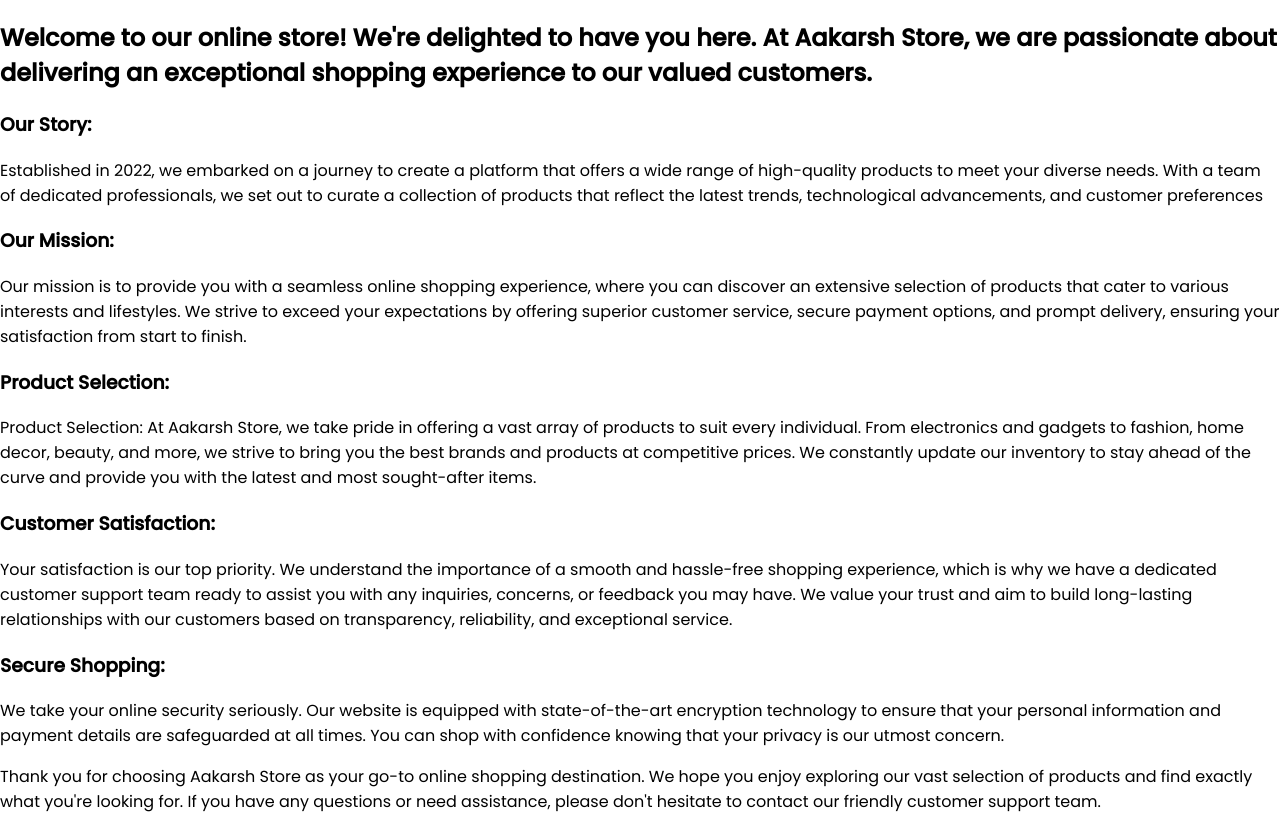
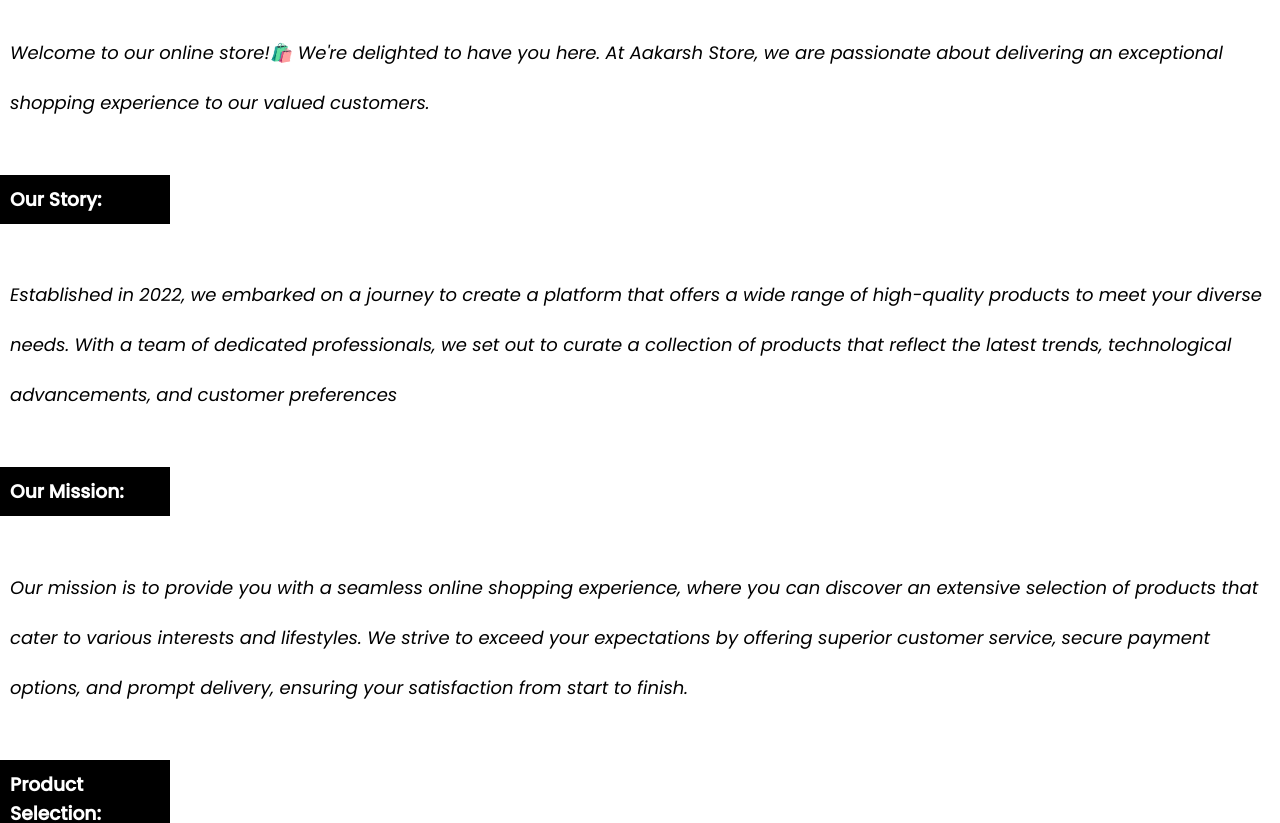
Before and after one commit to aakarshpatel84/ecommerce-store, a React (Create React App) app: page /about in a window 1280 px wide. Shown: the top 823 px of the page. Built offline with nearby package versions, Linux system fonts and the light colour scheme.

Commit message:
Add styling to about page

```diff
--- a/src/App.css
+++ b/src/App.css
@@ -1,5 +1,8 @@
 .App {
   /* text-align: center; */
+  margin: 00px;
+  padding: 00px;
+  box-sizing: border-box;
   font-family: "Poppins", sans-serif;
 }
 
--- a/src/pages/About/About.css
+++ b/src/pages/About/About.css
@@ -0,0 +1,14 @@
+h3 {
+  background-color: black;
+  padding: 10px;
+  width: 150px;
+  display: inline-block;
+  color: white;
+  padding: 10px;
+}
+p {
+  font-style: italic;
+  line-height: 50px;
+  font-size: large;
+  padding: 10px;
+}
--- a/src/pages/About/About.jsx
+++ b/src/pages/About/About.jsx
@@ -1,15 +1,14 @@
 import React from "react";
+import "./About.css";
 function About() {
   return (
     <>
       <div>
-        <div>
-          <h2>
-            Welcome to our online store! We're delighted to have you here. At
-            Aakarsh Store, we are passionate about delivering an exceptional
-            shopping experience to our valued customers.
-          </h2>
-        </div>
+        <p>
+          Welcome to our online store!🛍️ We're delighted to have you here. At
+          Aakarsh Store, we are passionate about delivering an exceptional
+          shopping experience to our valued customers.
+        </p>
 
         <div>
           <h3>Our Story:</h3>
@@ -79,7 +78,7 @@
         </div>
 
         <div>
-          <p>Happy shopping! Aakarsh Store Team</p>
+          <p>Happy shopping!🛒 Aakarsh Store Team</p>
         </div>
       </div>
     </>
```
